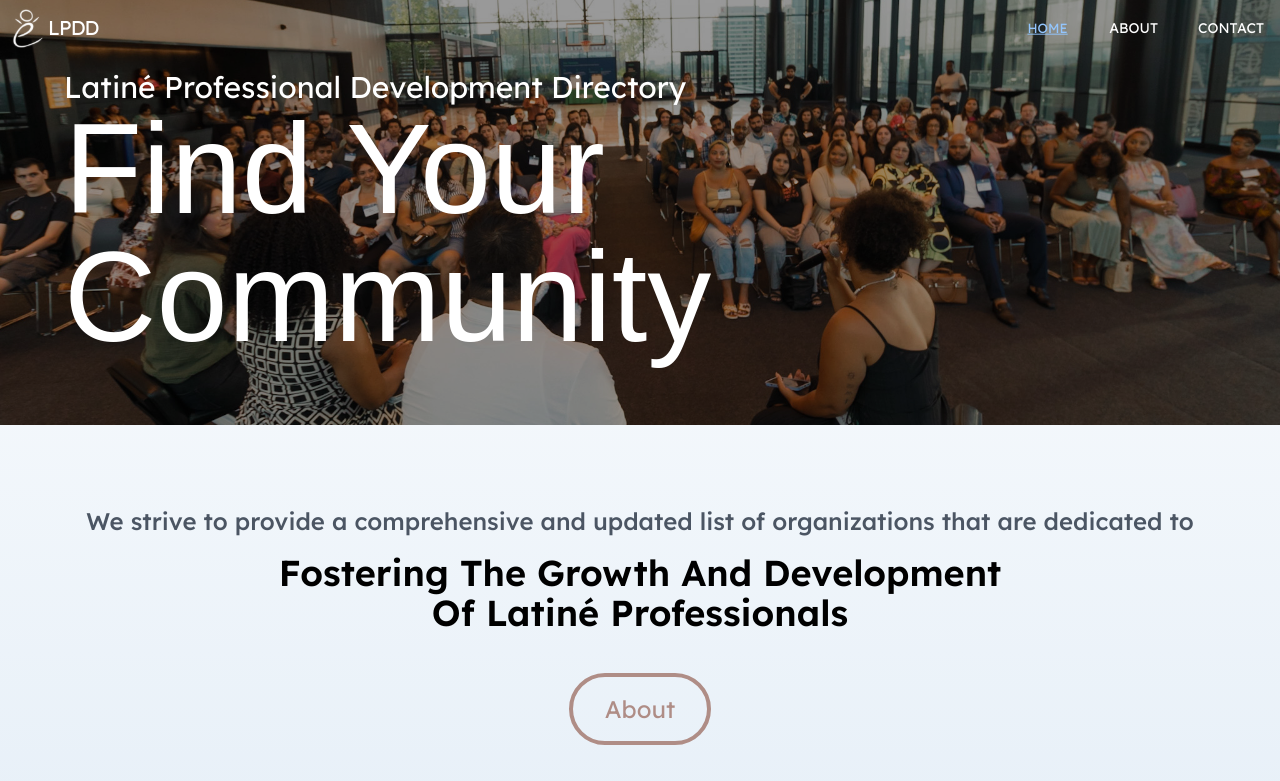
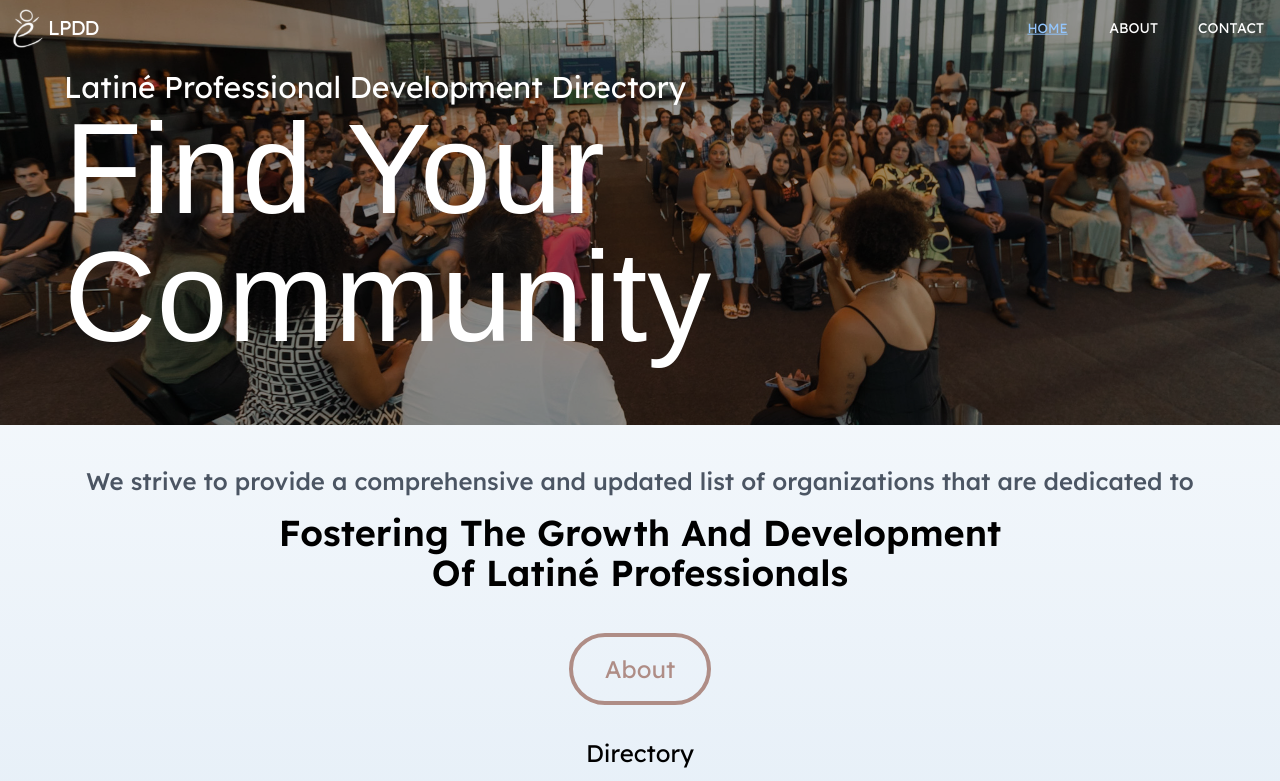
Before and after one commit to rogeruiz/lpdd, a Next.js app: page / in a window 1280 px wide. Shown: the top 781 px of the page. Built offline with nearby package versions, Linux system fonts and the light colour scheme; a web font is replaced by a local one.

Commit message:
style: adjusted pt on sm and bigger devies for intro section

```diff
--- a/src/app/ui/home-hero.tsx
+++ b/src/app/ui/home-hero.tsx
@@ -14,7 +14,7 @@ const lexendMedium = Lexend({
 
 export default function HomeHero() {
   return (
-    <section className="relative h-[25vh] min-h-[150px] w-full bg-black md:h-[50vh] md:min-h-[425px]">
+    <section className="relative h-[25vh] min-h-[250px] w-full bg-black md:h-[50vh] md:min-h-[425px]">
       <div className="h-full w-full">
         <Image
           src="/hero.jpg"
--- a/src/app/ui/intro-section.tsx
+++ b/src/app/ui/intro-section.tsx
@@ -9,7 +9,7 @@ const lexend = Lexend({
 export default function IntroSection() {
   return (
     <section
-      className={`flex w-full flex-col items-center pt-8 text-center sm:pt-20 ${lexend.className}`}
+      className={`flex w-full flex-col items-center pt-8 text-center sm:pt-10 ${lexend.className}`}
     >
       <p className="mx-6 text-xs font-medium text-gray-600 sm:text-2xl dark:text-gray-400">
         We strive to provide a comprehensive and updated list of organizations
```
